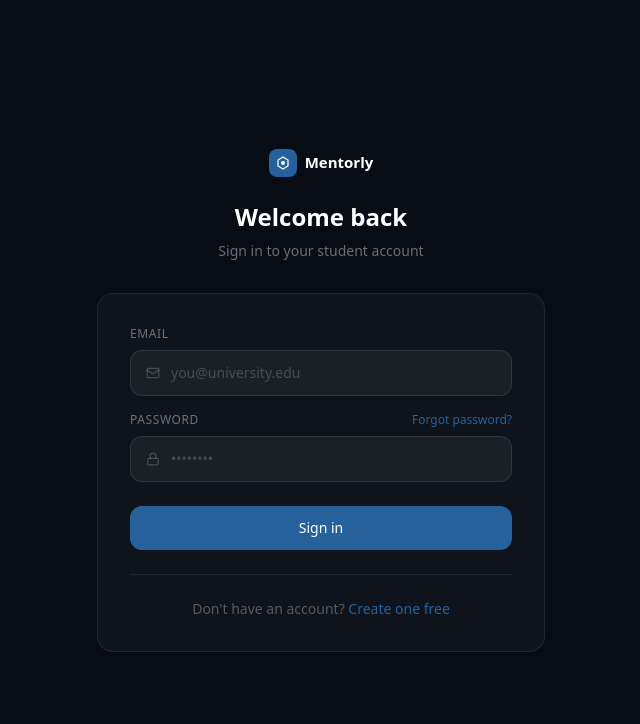
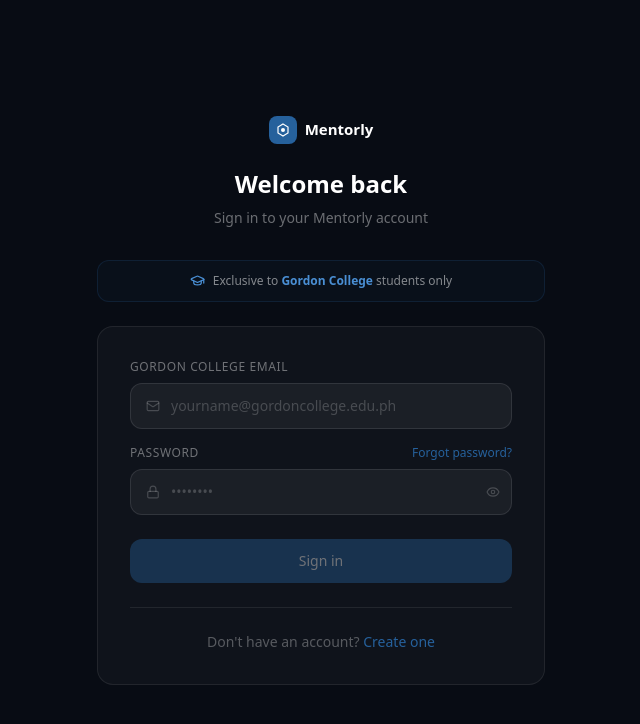
Before and after one commit to lesterjadee/Mentorly, a Next.js app: page /login in a window 1280 px wide. Shown: the top 724 px of the page, without its empty margins (319-959 px from the left). Built offline with nearby package versions, Linux system fonts and the light colour scheme.

Commit message:
feat: Gordon College email restriction on login + strong password validation

```diff
--- a/src/app/(auth)/login/page.tsx
+++ b/src/app/(auth)/login/page.tsx
@@ -4,22 +4,40 @@
 import { useRouter } from 'next/navigation'
 import Link from 'next/link'
 import { createClient } from '@/lib/supabase/client'
-import { Mail, Lock } from 'lucide-react'
+import { Mail, Lock, Eye, EyeOff, X, GraduationCap } from 'lucide-react'
 
 export default function LoginPage() {
   const router = useRouter()
   const [email, setEmail] = useState('')
   const [password, setPassword] = useState('')
+  const [showPassword, setShowPassword] = useState(false)
   const [error, setError] = useState('')
   const [loading, setLoading] = useState(false)
 
+  const isValidEmail = email.toLowerCase().endsWith('@gordoncollege.edu.ph')
+
   async function handleLogin() {
+    if (!email || !password) {
+      setError('Please enter your email and password.')
+      return
+    }
+    if (!isValidEmail) {
+      setError('Mentorly is exclusive to Gordon College students. Please use your @gordoncollege.edu.ph email.')
+      return
+    }
+
     setLoading(true)
     setError('')
+
     const supabase = createClient()
     const { error } = await supabase.auth.signInWithPassword({ email, password })
+
     if (error) {
-      setError(error.message)
+      if (error.message.includes('Invalid login credentials')) {
+        setError('Incorrect email or password. Please try again.')
+      } else {
+        setError(error.message)
+      }
       setLoading(false)
     } else {
       router.push('/dashboard')
@@ -41,56 +59,98 @@
             <span className="font-semibold text-white text-[15px]">Mentorly</span>
           </Link>
           <h1 className="text-2xl font-bold text-white mb-2">Welcome back</h1>
-          <p className="text-white/40 text-sm">Sign in to your student account</p>
+          <p className="text-white/40 text-sm">Sign in to your Mentorly account</p>
+        </div>
+
+        {/* gordon college badge */}
+        <div className="flex items-center justify-center gap-2 mb-6 bg-[#26619C]/5 border border-[#26619C]/20 rounded-xl px-4 py-3">
+          <GraduationCap size={15} className="text-[#4a8fd4] flex-shrink-0" />
+          <p className="text-xs text-white/50 text-center">
+            Exclusive to{' '}
+            <span className="text-[#4a8fd4] font-semibold">Gordon College</span>{' '}
+            students only
+          </p>
         </div>
 
         <div className="bg-white/3 border border-white/8 rounded-2xl p-8">
 
           {error && (
-            <div className="bg-red-500/10 border border-red-500/20 rounded-xl px-4 py-3 mb-6">
+            <div className="bg-red-500/10 border border-red-500/20 rounded-xl px-4 py-3 mb-6 flex items-start gap-2">
+              <X size={14} className="text-red-400 flex-shrink-0 mt-0.5" />
               <p className="text-red-400 text-sm">{error}</p>
             </div>
           )}
 
           <div className="space-y-4">
+
+            {/* email */}
             <div>
-              <label className="text-xs text-white/40 uppercase tracking-wider mb-2 block">Email</label>
+              <div className="flex items-center justify-between mb-2">
+                <label className="text-xs text-white/40 uppercase tracking-wider">
+                  Gordon College email
+                </label>
+              </div>
               <div className="relative">
                 <Mail size={14} className="absolute left-4 top-1/2 -translate-y-1/2 text-white/20" />
                 <input
                   type="email"
                   value={email}
                   onChange={(e) => setEmail(e.target.value)}
-                  placeholder="you@university.edu"
-                  className="w-full bg-white/5 border border-white/10 rounded-xl pl-10 pr-4 py-3 text-white text-sm placeholder-white/20 focus:outline-none focus:border-[#26619C]/60 transition-colors"
+                  placeholder="yourname@gordoncollege.edu.ph"
+                  className={
+                    'w-full bg-white/5 border rounded-xl pl-10 pr-4 py-3 text-white text-sm placeholder-white/20 focus:outline-none transition-colors ' +
+                    (email
+                      ? isValidEmail
+                        ? 'border-green-500/30 focus:border-green-500/50'
+                        : 'border-red-500/30 focus:border-red-500/50'
+                      : 'border-white/10 focus:border-[#26619C]/60')
+                  }
+                  onKeyDown={(e) => e.key === 'Enter' && handleLogin()}
                 />
               </div>
+              {email && !isValidEmail && (
+                <p className="text-red-400 text-xs mt-1.5 flex items-center gap-1">
+                  <X size={10} />
+                  Must be a @gordoncollege.edu.ph email
+                </p>
+              )}
             </div>
 
+            {/* password */}
             <div>
               <div className="flex items-center justify-between mb-2">
                 <label className="text-xs text-white/40 uppercase tracking-wider">Password</label>
-                <Link href="/forgot-password" className="text-xs text-[#26619C] hover:text-[#4a8fd4] transition-colors">
+                <Link
+                  href="/forgot-password"
+                  className="text-xs text-[#26619C] hover:text-[#4a8fd4] transition-colors"
+                >
                   Forgot password?
-              </Link>
-            </div>
+                </Link>
+              </div>
               <div className="relative">
                 <Lock size={14} className="absolute left-4 top-1/2 -translate-y-1/2 text-white/20" />
                 <input
-                  type="password"
+                  type={showPassword ? 'text' : 'password'}
                   value={password}
                   onChange={(e) => setPassword(e.target.value)}
                   placeholder="••••••••"
+                  className="w-full bg-white/5 border border-white/10 rounded-xl pl-10 pr-10 py-3 text-white text-sm placeholder-white/20 focus:outline-none focus:border-[#26619C]/60 transition-colors"
                   onKeyDown={(e) => e.key === 'Enter' && handleLogin()}
-                  className="w-full bg-white/5 border border-white/10 rounded-xl pl-10 pr-4 py-3 text-white text-sm placeholder-white/20 focus:outline-none focus:border-[#26619C]/60 transition-colors"
                 />
+                <button
+                  type="button"
+                  onClick={() => setShowPassword(!showPassword)}
+                  className="absolute right-3 top-1/2 -translate-y-1/2 text-white/20 hover:text-white/50 transition-colors"
+                >
+                  {showPassword ? <EyeOff size={14} /> : <Eye size={14} />}
+                </button>
               </div>
             </div>
 
             <button
               onClick={handleLogin}
-              disabled={loading}
-              className="w-full bg-[#26619C] hover:bg-[#1e4f82] disabled:opacity-50 transition-colors py-3 rounded-xl text-white text-sm font-medium mt-2"
+              disabled={loading || !email || !password || !isValidEmail}
+              className="w-full bg-[#26619C] hover:bg-[#1e4f82] disabled:opacity-40 disabled:cursor-not-allowed transition-colors py-3 rounded-xl text-white text-sm font-medium mt-2"
             >
               {loading ? 'Signing in...' : 'Sign in'}
             </button>
@@ -100,7 +160,7 @@
             <p className="text-white/30 text-sm">
               Don't have an account?{' '}
               <Link href="/register" className="text-[#26619C] hover:text-[#4a8fd4] transition-colors">
-                Create one free
+                Create one
               </Link>
             </p>
           </div>
--- a/src/app/(auth)/register/page.tsx
+++ b/src/app/(auth)/register/page.tsx
@@ -3,7 +3,10 @@
 import { useState } from 'react'
 import Link from 'next/link'
 import { createClient } from '@/lib/supabase/client'
-import { GraduationCap, Mail, Lock, User, BookOpen, School, CheckCircle, X } from 'lucide-react'
+import {
+  GraduationCap, Mail, Lock, User,
+  BookOpen, School, CheckCircle, X, Eye, EyeOff
+} from 'lucide-react'
 
 const COURSES = [
   'Computer Science', 'Information Technology', 'Engineering', 'Business Administration',
@@ -88,18 +91,75 @@
   )
 }
 
+function PasswordStrengthBar({ password }: { password: string }) {
+  const checks = {
+    length: password.length >= 8,
+    capital: /[A-Z]/.test(password),
+    symbol: /[^a-zA-Z0-9]/.test(password),
+  }
+  const passed = Object.values(checks).filter(Boolean).length
+  const colors = ['bg-red-500', 'bg-orange-500', 'bg-yellow-500', 'bg-green-500']
+  const labels = ['Too weak', 'Weak', 'Almost there', 'Strong']
+
+  if (!password) return null
+
+  return (
+    <div className="mt-3 space-y-2">
+      {/* bar */}
+      <div className="flex gap-1">
+        {[0, 1, 2].map((i) => (
+          <div
+            key={i}
+            className={
+              'h-1.5 flex-1 rounded-full transition-all duration-300 ' +
+              (passed > i ? colors[passed] : 'bg-white/10')
+            }
+          />
+        ))}
+      </div>
+      <p className={'text-xs ' + (passed === 3 ? 'text-green-400' : 'text-white/30')}>
+        {labels[passed]}
+      </p>
+      {/* individual checks */}
+      <div className="space-y-1">
+        {[
+          { label: 'At least 8 characters', ok: checks.length },
+          { label: 'At least 1 uppercase letter (A–Z)', ok: checks.capital },
+          { label: 'At least 1 symbol (!@#$%^&*...)', ok: checks.symbol },
+        ].map((c) => (
+          <div key={c.label} className="flex items-center gap-2">
+            {c.ok
+              ? <CheckCircle size={11} className="text-green-400 flex-shrink-0" />
+              : <X size={11} className="text-white/20 flex-shrink-0" />
+            }
+            <span className={'text-xs ' + (c.ok ? 'text-green-400' : 'text-white/30')}>
+              {c.label}
+            </span>
+          </div>
+        ))}
+      </div>
+    </div>
+  )
+}
+
 export default function RegisterPage() {
   const [fullName, setFullName] = useState('')
-  const [school] = useState('Gordon College')
   const [course, setCourse] = useState('')
   const [email, setEmail] = useState('')
   const [password, setPassword] = useState('')
+  const [showPassword, setShowPassword] = useState(false)
   const [agreedToTerms, setAgreedToTerms] = useState(false)
   const [showTerms, setShowTerms] = useState(false)
   const [error, setError] = useState('')
   const [success, setSuccess] = useState(false)
   const [loading, setLoading] = useState(false)
   const [step, setStep] = useState(1)
+
+  const isValidEmail = email.toLowerCase().endsWith('@gordoncollege.edu.ph')
+  const isValidPassword =
+    password.length >= 8 &&
+    /[A-Z]/.test(password) &&
+    /[^a-zA-Z0-9]/.test(password)
 
   async function handleRegister() {
     if (!agreedToTerms) {
@@ -110,10 +170,12 @@
       setError('Please fill in all fields.')
       return
     }
-
-    // gordon college email check
-    if (!email.toLowerCase().endsWith('@gordoncollege.edu.ph')) {
+    if (!isValidEmail) {
       setError('Only Gordon College students with a @gordoncollege.edu.ph email can register.')
+      return
+    }
+    if (!isValidPassword) {
+      setError('Password must be at least 8 characters, include 1 uppercase letter, and 1 symbol.')
       return
     }
 
@@ -145,7 +207,8 @@
           </div>
           <h1 className="text-2xl font-bold text-white mb-3">Check your email</h1>
           <p className="text-white/40 text-sm leading-relaxed mb-6">
-            We sent a confirmation link to <span className="text-white/70">{email}</span>.
+            We sent a confirmation link to{' '}
+            <span className="text-white/70">{email}</span>.
             Click it to activate your Mentorly account.
           </p>
           <Link href="/login" className="text-[#26619C] hover:text-[#4a8fd4] text-sm transition-colors">
@@ -181,7 +244,9 @@
           <div className="flex items-center justify-center gap-2 mb-6 bg-[#26619C]/5 border border-[#26619C]/20 rounded-xl px-4 py-3">
             <GraduationCap size={15} className="text-[#4a8fd4] flex-shrink-0" />
             <p className="text-xs text-white/50 text-center">
-              Requires a <span className="text-[#4a8fd4] font-semibold">@gordoncollege.edu.ph</span> email to register
+              Requires a{' '}
+              <span className="text-[#4a8fd4] font-semibold">@gordoncollege.edu.ph</span>{' '}
+              email to register
             </p>
           </div>
 
@@ -192,8 +257,12 @@
                 <div className={
                   'w-7 h-7 rounded-full flex items-center justify-center text-xs font-medium transition-colors ' +
                   (step >= s ? 'bg-[#26619C] text-white' : 'bg-white/5 text-white/30')
-                }>{s}</div>
-                {s < 2 && <div className={'w-12 h-px transition-colors ' + (step > s ? 'bg-[#26619C]' : 'bg-white/10')} />}
+                }>
+                  {s}
+                </div>
+                {s < 2 && (
+                  <div className={'w-12 h-px transition-colors ' + (step > s ? 'bg-[#26619C]' : 'bg-white/10')} />
+                )}
               </div>
             ))}
           </div>
@@ -201,17 +270,23 @@
           <div className="bg-white/3 border border-white/8 rounded-2xl p-8">
 
             {error && (
-              <div className="bg-red-500/10 border border-red-500/20 rounded-xl px-4 py-3 mb-6">
+              <div className="bg-red-500/10 border border-red-500/20 rounded-xl px-4 py-3 mb-6 flex items-start gap-2">
+                <X size={14} className="text-red-400 flex-shrink-0 mt-0.5" />
                 <p className="text-red-400 text-sm">{error}</p>
               </div>
             )}
 
+            {/* ── STEP 1 ── */}
             {step === 1 && (
               <div className="space-y-4">
-                <p className="text-xs text-white/30 uppercase tracking-wider mb-6">Step 1 — Personal & academic info</p>
+                <p className="text-xs text-white/30 uppercase tracking-wider mb-6">
+                  Step 1 — Personal and academic info
+                </p>
 
                 <div>
-                  <label className="text-xs text-white/40 uppercase tracking-wider mb-2 block">Full name</label>
+                  <label className="text-xs text-white/40 uppercase tracking-wider mb-2 block">
+                    Full name
+                  </label>
                   <div className="relative">
                     <User size={14} className="absolute left-4 top-1/2 -translate-y-1/2 text-white/20" />
                     <input
@@ -225,17 +300,21 @@
                 </div>
 
                 <div>
-                  <label className="text-xs text-white/40 uppercase tracking-wider mb-2 block">School</label>
+                  <label className="text-xs text-white/40 uppercase tracking-wider mb-2 block">
+                    School
+                  </label>
                   <div className="relative">
                     <School size={14} className="absolute left-4 top-1/2 -translate-y-1/2 text-white/20" />
-                    <div className="w-full bg-white/3 border border-white/8 rounded-xl pl-10 pr-4 py-3 text-white/50 text-sm">
+                    <div className="w-full bg-white/3 border border-white/8 rounded-xl pl-10 pr-4 py-3 text-white/50 text-sm cursor-not-allowed">
                       Gordon College
                     </div>
                   </div>
                 </div>
 
                 <div>
-                  <label className="text-xs text-white/40 uppercase tracking-wider mb-2 block">Course / Program</label>
+                  <label className="text-xs text-white/40 uppercase tracking-wider mb-2 block">
+                    Course / Program
+                  </label>
                   <div className="relative">
                     <BookOpen size={14} className="absolute left-4 top-1/2 -translate-y-1/2 text-white/20" />
                     <select
@@ -267,12 +346,18 @@
               </div>
             )}
 
+            {/* ── STEP 2 ── */}
             {step === 2 && (
               <div className="space-y-4">
-                <p className="text-xs text-white/30 uppercase tracking-wider mb-6">Step 2 — Account credentials</p>
+                <p className="text-xs text-white/30 uppercase tracking-wider mb-6">
+                  Step 2 — Account credentials
+                </p>
 
+                {/* email */}
                 <div>
-                  <label className="text-xs text-white/40 uppercase tracking-wider mb-2 block">Gordon College Email</label>
+                  <label className="text-xs text-white/40 uppercase tracking-wider mb-2 block">
+                    Gordon College email
+                  </label>
                   <div className="relative">
                     <Mail size={14} className="absolute left-4 top-1/2 -translate-y-1/2 text-white/20" />
                     <input
@@ -280,16 +365,23 @@
                       value={email}
                       onChange={(e) => setEmail(e.target.value)}
                       placeholder="yourname@gordoncollege.edu.ph"
-                      className="w-full bg-white/5 border border-white/10 rounded-xl pl-10 pr-4 py-3 text-white text-sm placeholder-white/20 focus:outline-none focus:border-[#26619C]/60 transition-colors"
+                      className={
+                        'w-full bg-white/5 border rounded-xl pl-10 pr-4 py-3 text-white text-sm placeholder-white/20 focus:outline-none transition-colors ' +
+                        (email
+                          ? isValidEmail
+                            ? 'border-green-500/40 focus:border-green-500/60'
+                            : 'border-red-500/40 focus:border-red-500/60'
+                          : 'border-white/10 focus:border-[#26619C]/60')
+                      }
                     />
                   </div>
-                  {email && !email.toLowerCase().endsWith('@gordoncollege.edu.ph') && (
+                  {email && !isValidEmail && (
                     <p className="text-red-400 text-xs mt-2 flex items-center gap-1">
                       <X size={11} />
                       Must be a @gordoncollege.edu.ph email
                     </p>
                   )}
-                  {email && email.toLowerCase().endsWith('@gordoncollege.edu.ph') && (
+                  {email && isValidEmail && (
                     <p className="text-green-400 text-xs mt-2 flex items-center gap-1">
                       <CheckCircle size={11} />
                       Valid Gordon College email
@@ -297,23 +389,39 @@
                   )}
                 </div>
 
+                {/* password */}
                 <div>
-                  <label className="text-xs text-white/40 uppercase tracking-wider mb-2 block">Password</label>
+                  <label className="text-xs text-white/40 uppercase tracking-wider mb-2 block">
+                    Password
+                  </label>
                   <div className="relative">
                     <Lock size={14} className="absolute left-4 top-1/2 -translate-y-1/2 text-white/20" />
                     <input
-                      type="password"
+                      type={showPassword ? 'text' : 'password'}
                       value={password}
                       onChange={(e) => setPassword(e.target.value)}
-                      placeholder="••••••••"
-                      onKeyDown={(e) => e.key === 'Enter' && handleRegister()}
-                      className="w-full bg-white/5 border border-white/10 rounded-xl pl-10 pr-4 py-3 text-white text-sm placeholder-white/20 focus:outline-none focus:border-[#26619C]/60 transition-colors"
+                      placeholder="Min 8 chars, 1 uppercase, 1 symbol"
+                      className={
+                        'w-full bg-white/5 border rounded-xl pl-10 pr-10 py-3 text-white text-sm placeholder-white/20 focus:outline-none transition-colors ' +
+                        (password
+                          ? isValidPassword
+                            ? 'border-green-500/40 focus:border-green-500/60'
+                            : 'border-orange-500/30 focus:border-orange-500/50'
+                          : 'border-white/10 focus:border-[#26619C]/60')
+                      }
                     />
+                    <button
+                      type="button"
+                      onClick={() => setShowPassword(!showPassword)}
+                      className="absolute right-3 top-1/2 -translate-y-1/2 text-white/20 hover:text-white/50 transition-colors"
+                    >
+                      {showPassword ? <EyeOff size={14} /> : <Eye size={14} />}
+                    </button>
                   </div>
-                  <p className="text-white/20 text-xs mt-2">Minimum 6 characters</p>
+                  <PasswordStrengthBar password={password} />
                 </div>
 
-                {/* terms checkbox */}
+                {/* terms */}
                 <div className="bg-white/3 border border-white/8 rounded-xl p-4">
                   <div
                     className="flex items-start gap-3 cursor-pointer select-none"
@@ -346,19 +454,25 @@
 
                 <div className="flex gap-3 mt-2">
                   <button
-                    onClick={() => setStep(1)}
+                    onClick={() => { setStep(1); setError('') }}
                     className="flex-1 bg-white/5 hover:bg-white/10 border border-white/10 transition-colors py-3 rounded-xl text-white/60 text-sm font-medium"
                   >
                     Back
                   </button>
                   <button
                     onClick={handleRegister}
-                    disabled={loading || !agreedToTerms}
-                    className="flex-1 bg-[#26619C] hover:bg-[#1e4f82] disabled:opacity-50 transition-colors py-3 rounded-xl text-white text-sm font-medium"
+                    disabled={loading || !agreedToTerms || !isValidEmail || !isValidPassword}
+                    className="flex-1 bg-[#26619C] hover:bg-[#1e4f82] disabled:opacity-40 disabled:cursor-not-allowed transition-colors py-3 rounded-xl text-white text-sm font-medium"
                   >
                     {loading ? 'Creating account...' : 'Create account'}
                   </button>
                 </div>
+
+                {!isValidPassword && password && (
+                  <p className="text-center text-xs text-white/20">
+                    Complete all password requirements to continue
+                  </p>
+                )}
               </div>
             )}
 
```
